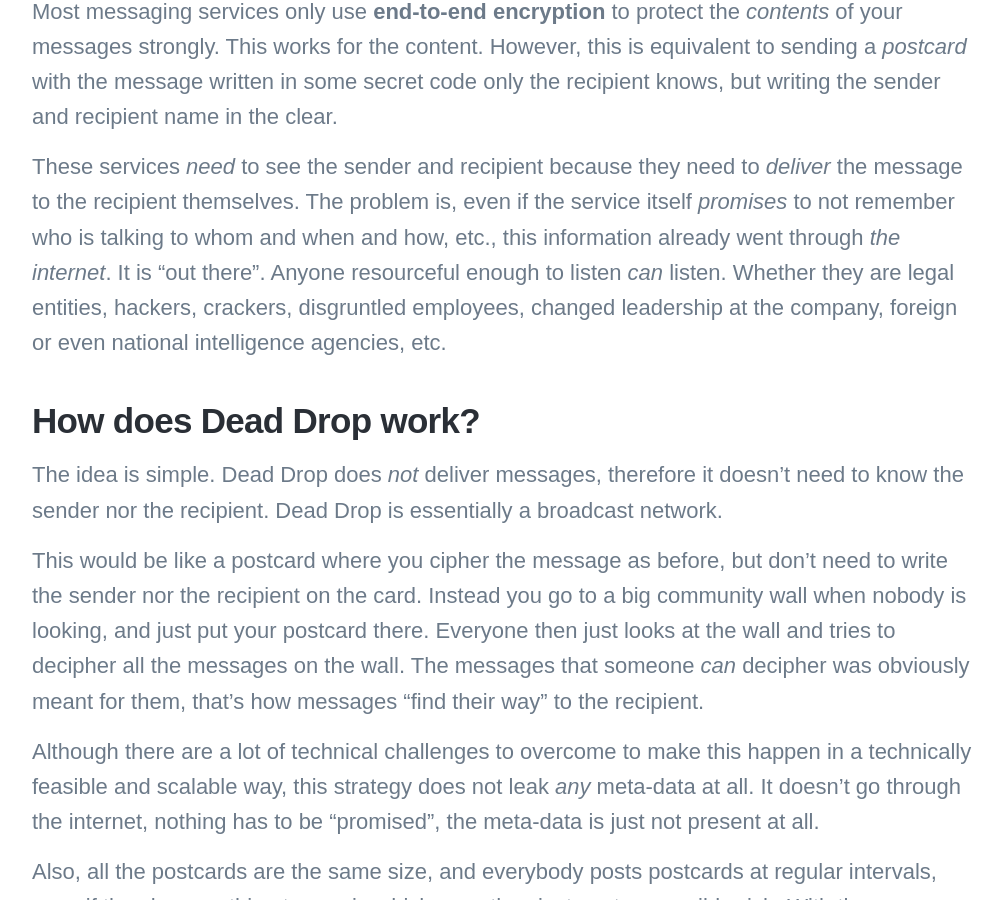
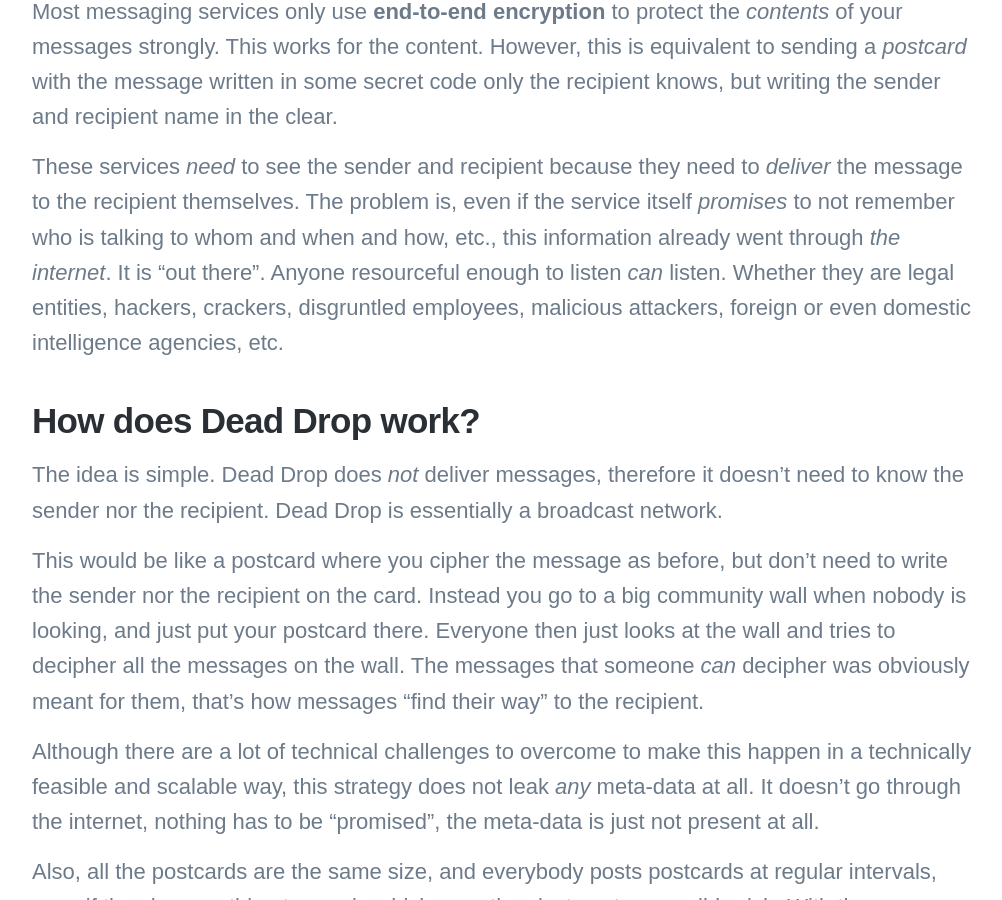
Before and after one commit to crowdymous/crowdymous.github.io, a Jekyll site: the page built from _posts/2020-11-04-meta-data-secure.md, in a window 1280 px wide and 900 px high, scrolled down 1136 px. Shown: the whole window, without its empty margins (138-1140 px from the left). Built offline with Jekyll 4.4.1, drawn with Linux system fonts in a browser that asks for light colours; nearby versions of some CDN libraries; some web fonts are replaced.

Commit message:
Fix wording

```diff
--- a/_posts/2020-11-04-meta-data-secure.md
+++ b/_posts/2020-11-04-meta-data-secure.md
@@ -34,8 +34,8 @@
 The problem is, even if the service itself *promises* to not remember
 who is talking to whom and when and how, etc., this information already
 went through *the internet*. It is "out there". Anyone resourceful enough to listen *can* listen. Whether
-they are legal entities, hackers, crackers, disgruntled employees, changed
-leadership at the company, foreign or even national intelligence agencies, etc.
+they are legal entities, hackers, crackers, disgruntled employees, malicious attackers,
+foreign or even domestic intelligence agencies, etc.
 
 ## How does Dead Drop work?
 
```
